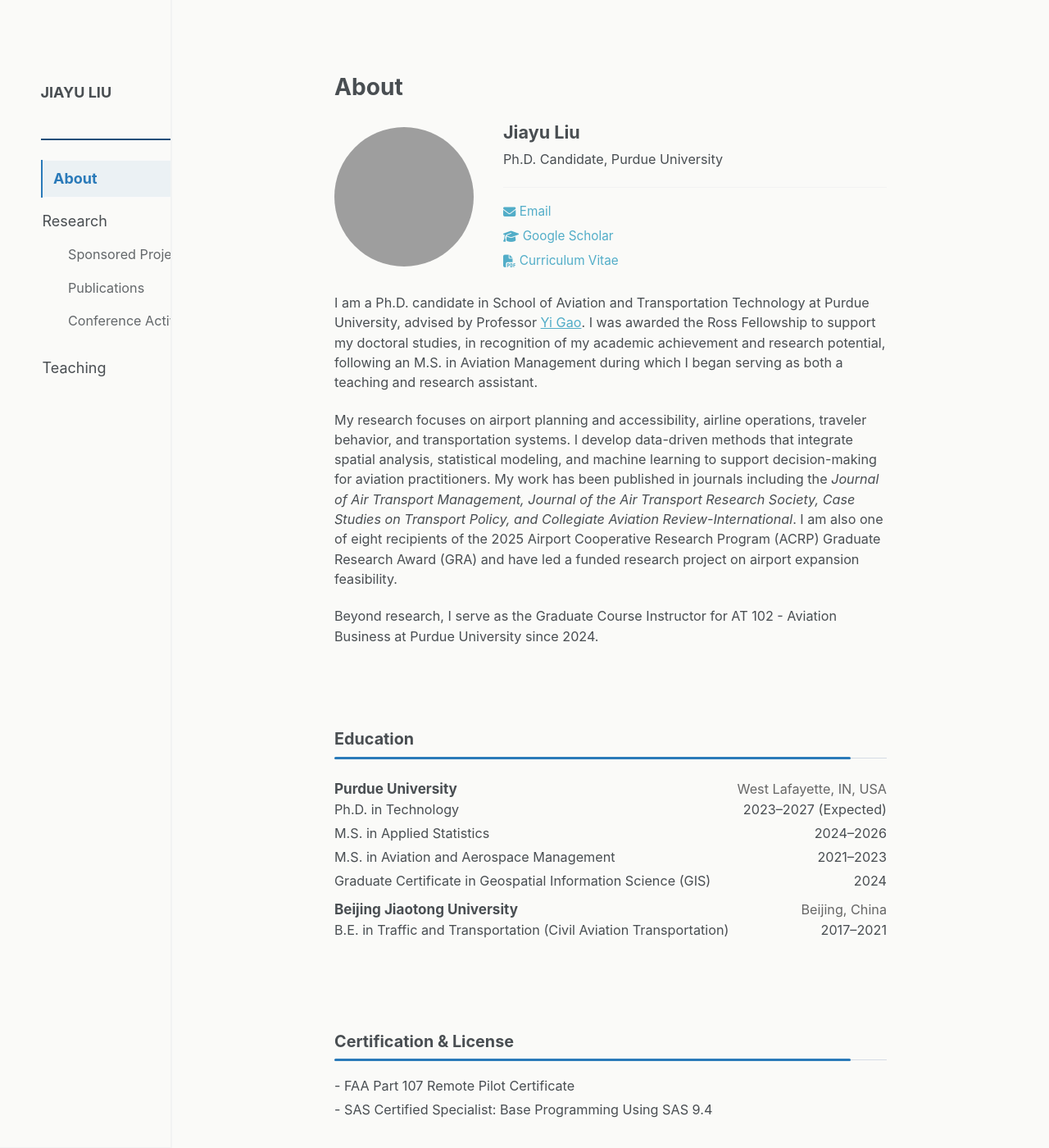
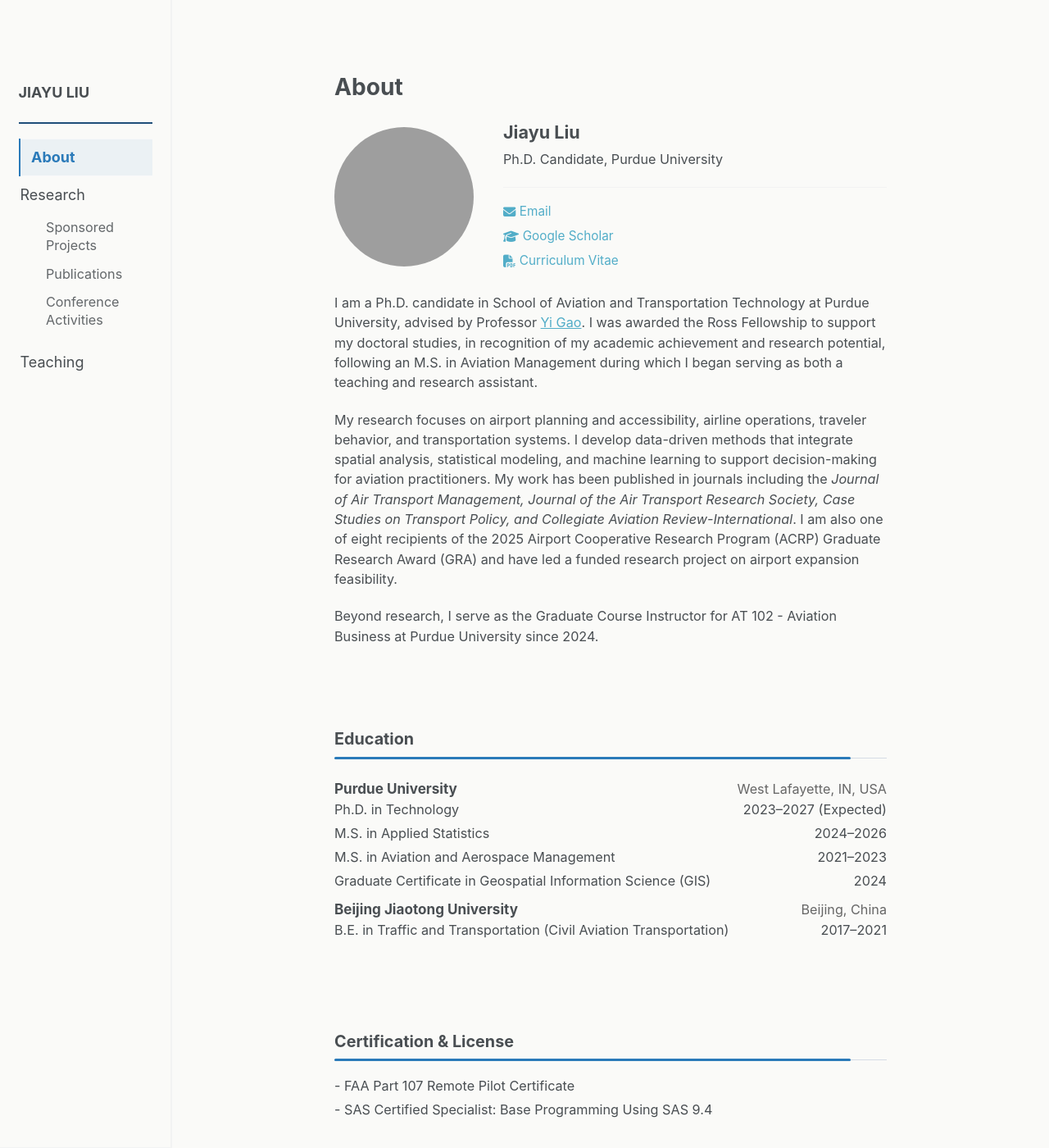
Before and after one commit to liu3309/liu3309.github.io, a Jekyll site: the page built from index.md, in a window 1280 px wide and 1400 px high. Shown: the whole window at 82% size. Built offline with Jekyll 4.4.1, drawn with Linux system fonts in a browser that asks for light colours; a script that is not in the unit is left out.

Commit message:
Refactor left navigation styles
Removed flex display and gap properties from left navigation styles, and added list-style property.

```diff
--- a/assets/css/main.scss
+++ b/assets/css/main.scss
@@ -56,17 +56,9 @@
 
 .left-nav__list,
 .left-nav__sublist {
-    display: flex;
-    flex-wrap: wrap;
-
-    gap: 0.35rem 1rem;
-
-    margin: 0;
-    padding-left: 1.5rem;
-
-    /* Make the submenu extend farther to the right */
-    width: calc(100% + 4rem);
-    max-width: none;
+  margin: 0;
+  padding: 0;
+  list-style: none;
 }
 
 .left-nav__item,
```
